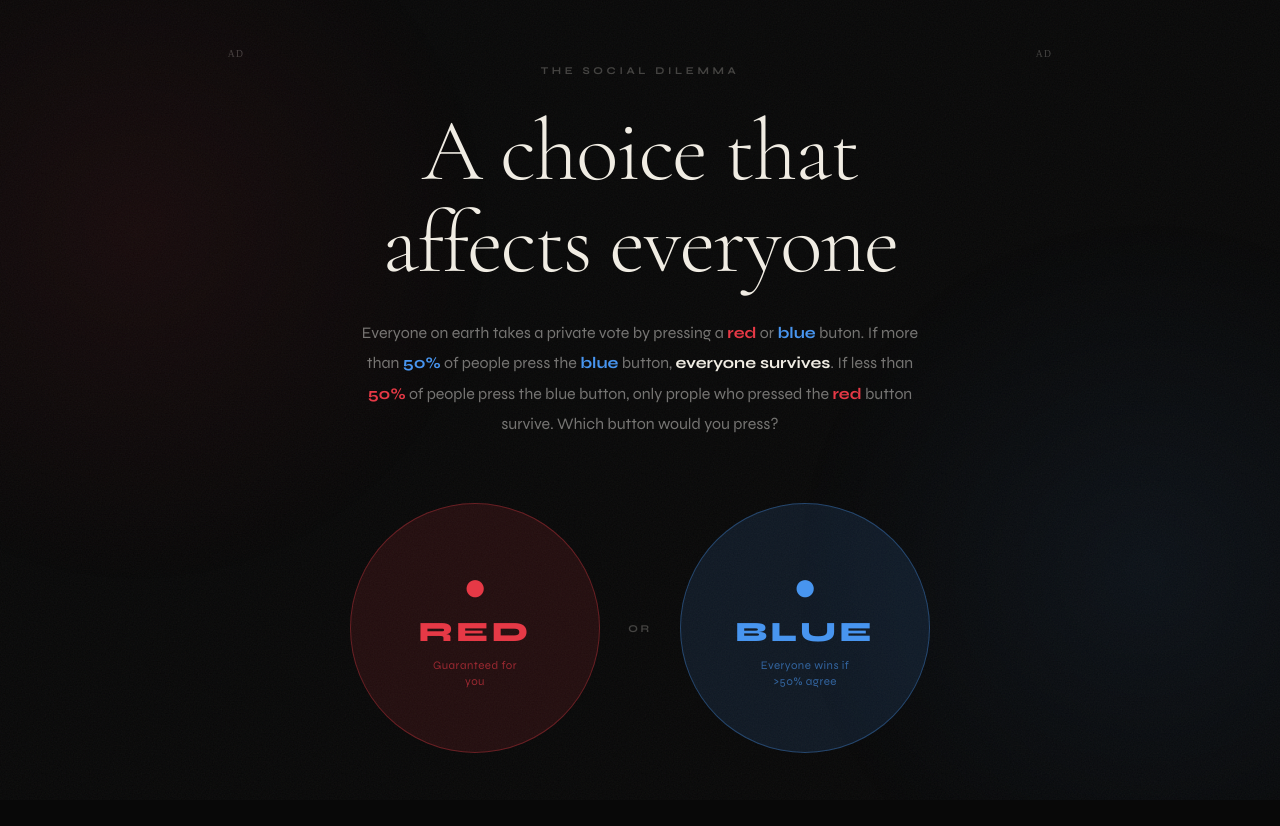
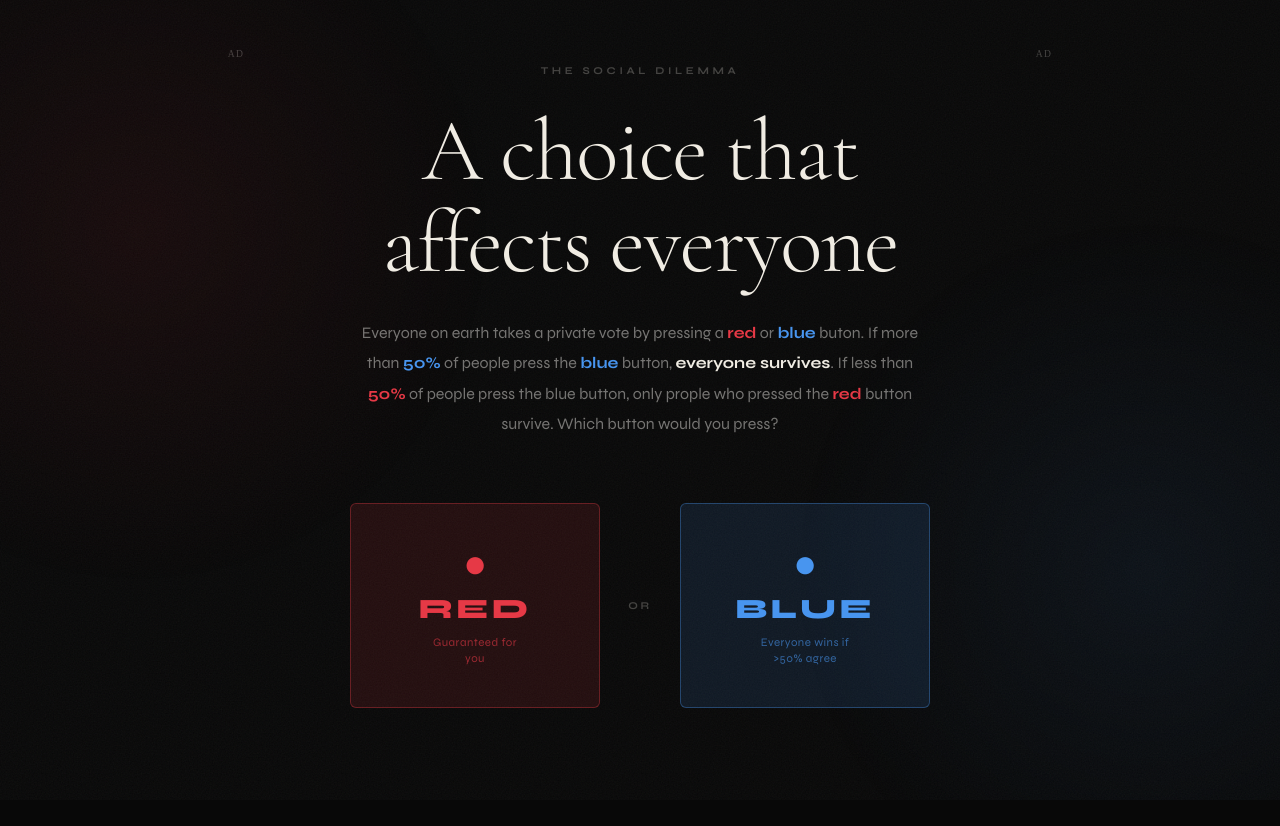
Before and after one commit to MaksimovicUros/RedOrBlueButton, an Angular app in the folder frontend/: page / in a window 1280 px wide. Shown: the top 826 px of the page. After the commit the page ends 800 px from the top, so only its background shows below. Built offline with nearby package versions, Linux system fonts and the light colour scheme; no server answers; the database is empty.

Commit message:
style changes

```diff
--- a/frontend/src/app/app.component.scss
+++ b/frontend/src/app/app.component.scss
@@ -189,6 +189,7 @@
 
   @media (max-width: 560px) {
     flex-direction: column;
+    align-items: center;
   }
 }
 
@@ -211,9 +212,7 @@
     border-color var(--transition),
     background var(--transition);
   background: transparent;
-  width: 250px;
-  height: 250px;
-  border-radius: 50%;
+  border-radius: var(--radius);
 
   .btn-glow {
     position: absolute;
```
